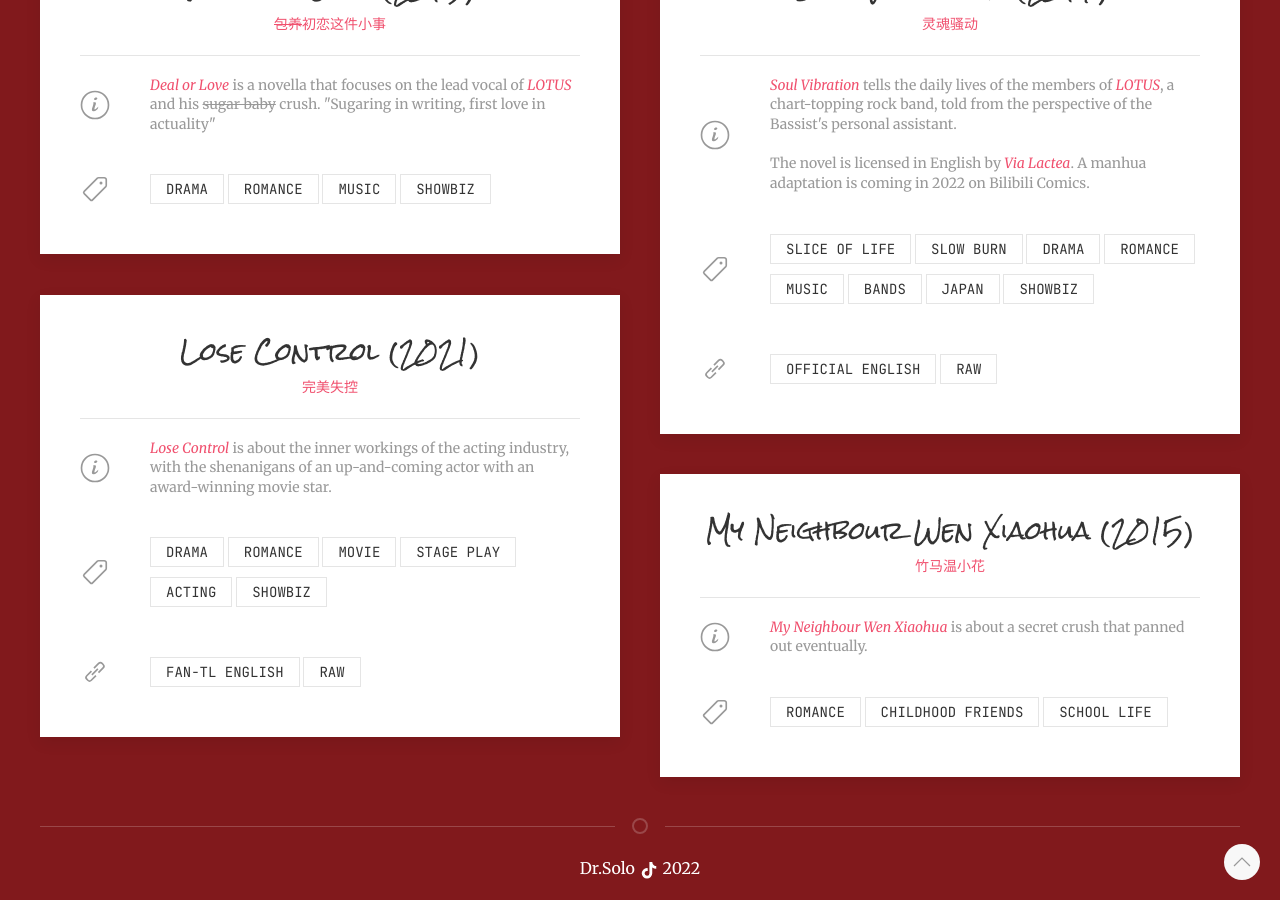
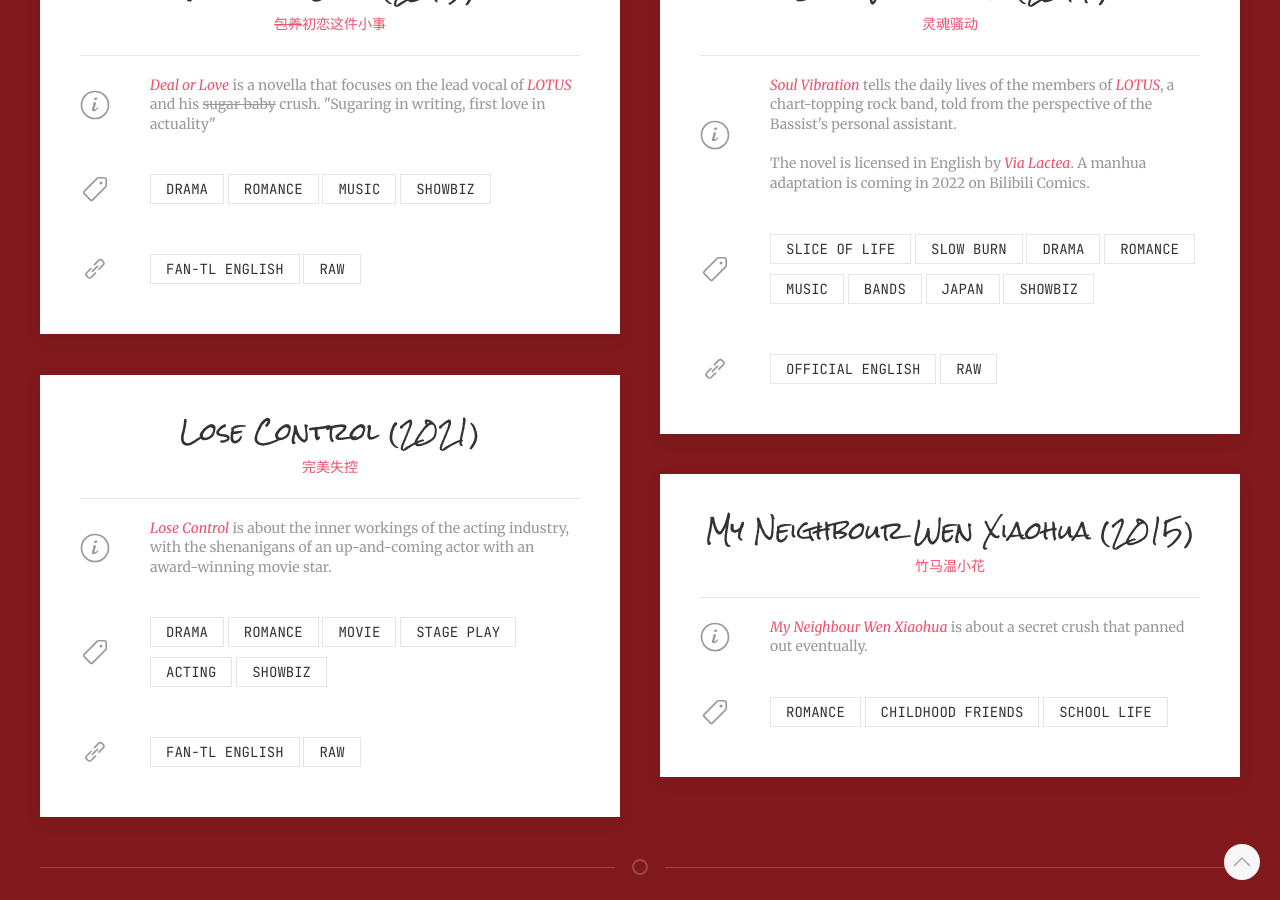
Before and after one commit to Solo-Universe/Solo-Universe.github.io, a Jekyll site: the page built from index.html, in a window 1280 px wide and 900 px high, scrolled down 4866 px. Built offline with Jekyll 4.4.1, drawn with Linux system fonts in a browser that asks for light colours; nearby versions of some CDN libraries; some web fonts are replaced.

Commit message:
Added DoL links

```diff
--- a/index.html
+++ b/index.html
@@ -592,6 +592,13 @@ layout: none
 			            		<a class="uk-button uk-button-default uk-button-small uk-margin-small-bottom" href="https://en.wikipedia.org/wiki/Show_business" target="_blank">Showbiz</a>
 			            	</div>
 		            	</div>
+		            	<div class="uk-flex-middle" uk-grid>
+			            	<div class="uk-width-auto"><div class="uk-text-center card-icon uk-text-meta"><span uk-icon="icon: link; ratio: 1.5"></span></div></div>
+				            <div class="uk-width-expand uk-text-left">
+					            <a class="uk-button uk-button-default uk-button-small uk-margin-small-bottom" href="deal-or-love/chapter-1/">Fan-TL English</a>
+					            <a class="uk-button uk-button-default uk-button-small uk-margin-small-bottom" href="http://www.jjwxc.net/oneauthor.php?authorid=1561506" target="_blank">Raw</a>
+					        </div>
+					    </div>
 					</div>
 				</div>
 				<div>
```
